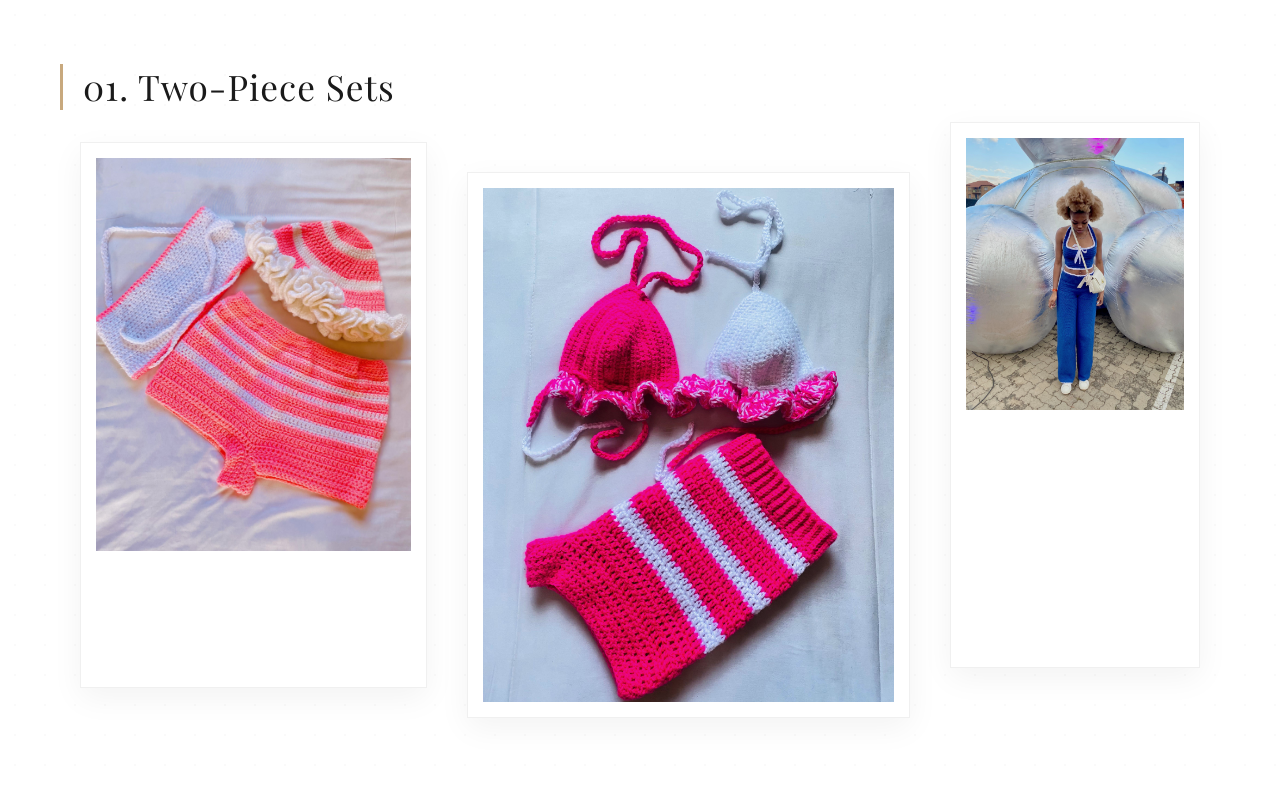
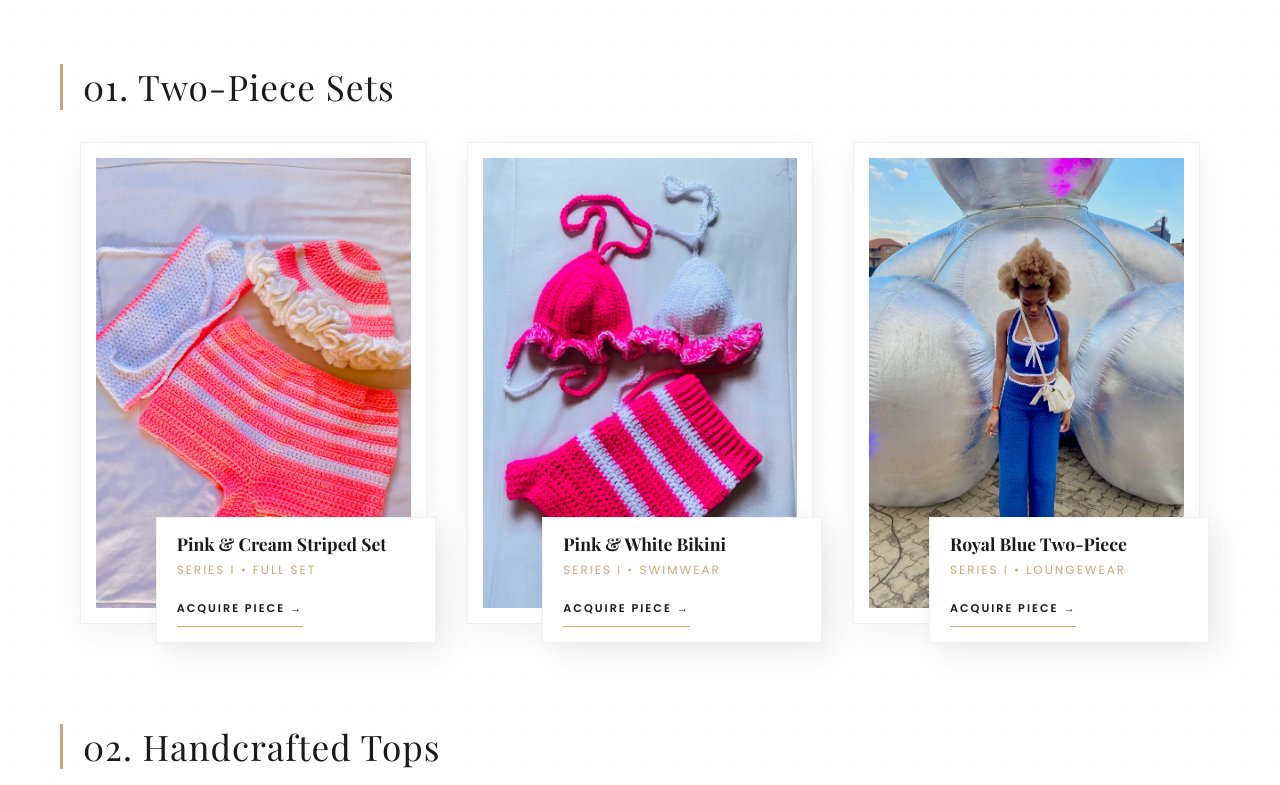
Before and after one commit to Tshiamomaema/yarnsbysunny, a website: page index.html in a window 1280 px wide. Shown: the part 1040-1825 px from the top of the page. Drawn offline with nearby package versions, Linux system fonts and the light colour scheme.

Commit message:
feat: add initial styles for hero, features, and gallery sections

```diff
--- a/css/index.css
+++ b/css/index.css
@@ -341,36 +341,28 @@
 
 .gallery-grid {
     display: grid;
-    grid-template-columns: repeat(12, 1fr);
-    gap: 40px;
+    grid-template-columns: repeat(auto-fit, minmax(320px, 1fr));
+    gap: 60px 40px;
     padding: 0 20px;
 }
 
 /* Specific Art Gallery Item Styling */
 .gallery-item {
-    grid-column: span 4;
     position: relative;
     background: white;
     padding: 15px;
     /* Frame border */
     box-shadow: 0 10px 30px rgba(0, 0, 0, 0.05);
     border: 1px solid #f0f0f0;
-    transition: all 0.6s cubic-bezier(0.165, 0.84, 0.44, 1);
-    cursor: crosshair;
-    /* Artistic cursor */
+    transition: all 0.4s ease;
+    cursor: pointer;
     overflow: visible;
-    /* For label offset */
 }
 
-/* Alternating Sizes for Gallery Feel */
-.gallery-item:nth-child(2n) {
-    grid-column: span 5;
-    transform: translateY(30px);
-}
-
+/* Uniform Sizes - Removing Staggered Layout */
+.gallery-item:nth-child(2n),
 .gallery-item:nth-child(3n) {
-    grid-column: span 3;
-    transform: translateY(-20px);
+    transform: none;
 }
 
 .gallery-item:hover {
@@ -381,42 +373,40 @@
 
 .gallery-item img {
     width: 100%;
-    height: auto;
-    aspect-ratio: 4/5;
+    height: 450px;
+    /* Fixed height for uniformity */
     object-fit: cover;
     display: block;
-    filter: grayscale(10%);
-    /* Subtle artistic filter */
-    transition: all 0.8s ease;
+    filter: none;
+    transition: transform 0.8s ease;
 }
 
 .gallery-item:hover img {
-    filter: grayscale(0%);
+    transform: scale(1.03);
 }
 
-/* Museum Style Label */
+/* Museum Style Label - Always Visible */
 .gallery-overlay {
     position: absolute;
-    bottom: -30px;
-    right: -20px;
-    width: auto;
-    min-width: 180px;
+    bottom: -20px;
+    right: -10px;
+    width: calc(100% - 40px);
+    max-width: 280px;
     height: auto;
     background: white;
-    padding: 20px;
-    box-shadow: 5px 5px 20px rgba(0, 0, 0, 0.08);
-    opacity: 0;
-    transform: translateY(10px);
-    transition: all 0.4s ease;
-    border: 1px solid #f5f5f5;
+    padding: 15px 20px;
+    box-shadow: 10px 10px 30px rgba(0, 0, 0, 0.08);
+    opacity: 1;
+    /* Always visible */
+    transform: none;
+    border: 1px solid #f0f0f0;
     z-index: 2;
-    pointer-events: none;
+    pointer-events: auto;
     display: block;
 }
 
 .gallery-item:hover .gallery-overlay {
-    opacity: 1;
-    transform: translateY(0);
+    box-shadow: 15px 15px 40px rgba(0, 0, 0, 0.12);
 }
 
 .gallery-overlay h3 {
```
